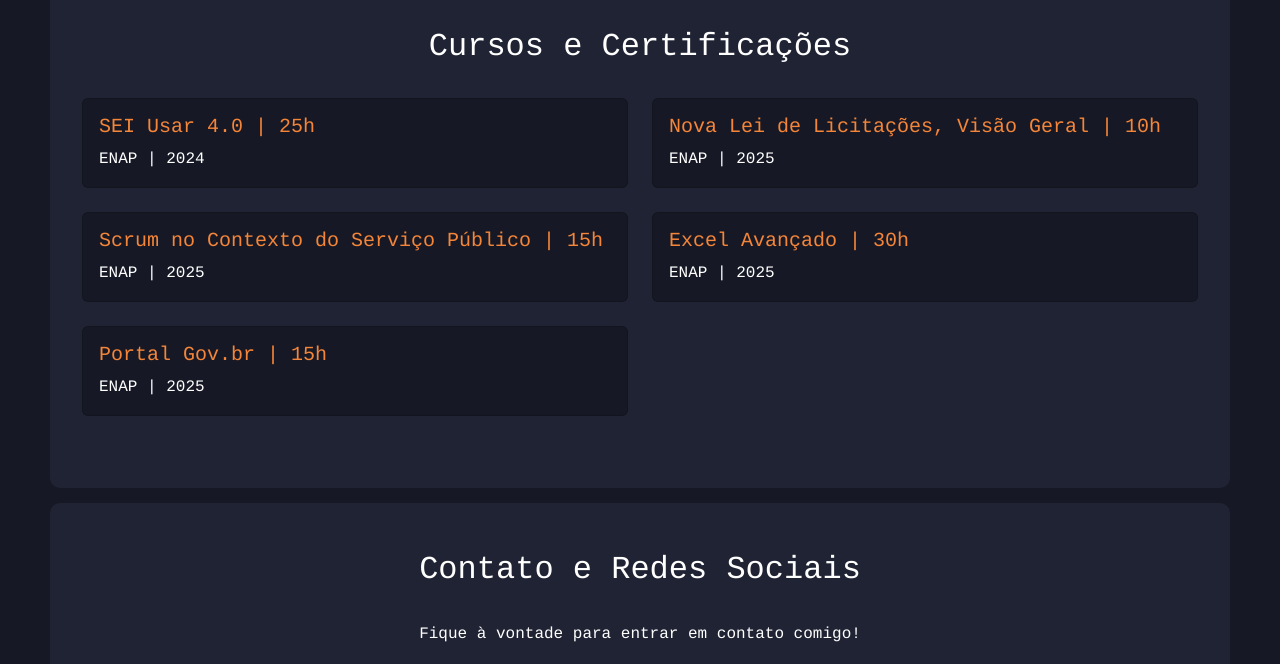
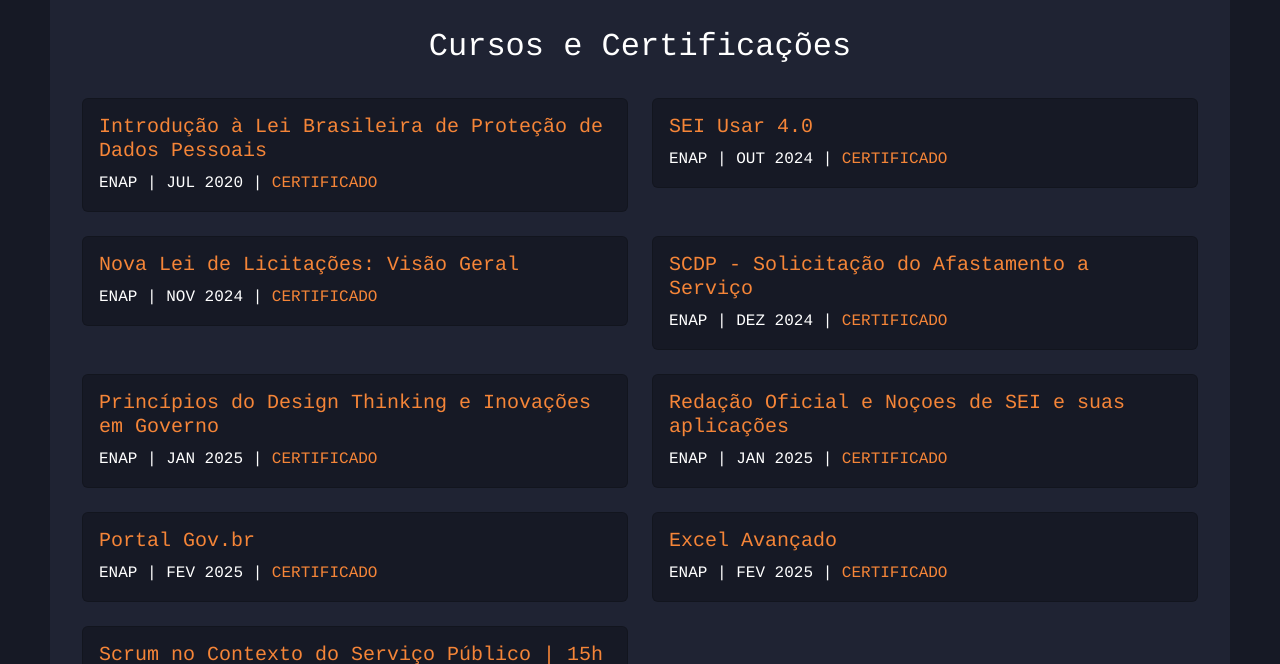
Before and after one commit to Natanzin/Natanzin, a plain HTML site: page index.html in a window 1280 px wide. Shown: the part 1670-2334 px from the top of the page. Drawn offline with nearby package versions, Linux system fonts and the light colour scheme; a web font is replaced by a local one.

Commit message:
ajuste nos certificados dos cursos

```diff
--- a/index.html
+++ b/index.html
@@ -258,16 +258,64 @@
                     <div class="col-md-6">
                         <div class="card mb-4">
                             <div class="card-body">
-                                <h5 class="card-title">SEI Usar 4.0 | 25h</h5>
-                                <p class="card-text">ENAP | 2024</p>
+                                <h5 class="card-title">Introdução à Lei Brasileira de Proteção de Dados Pessoais</h5>
+                                <p class="card-text">ENAP | JUL 2020 | <a class="cert-link" href="./assets/docs/certificados/introducao_a_lei_brasileira_de_protecao_de_dados_pessoais_turma_jul2020_certificado.pdf">Certificado</a></p>
                             </div>
                         </div>
                     </div>
                     <div class="col-md-6">
                         <div class="card mb-4">
                             <div class="card-body">
-                                <h5 class="card-title">Nova Lei de Licitações, Visão Geral | 10h</h5>
-                                <p class="card-text">ENAP | 2025</p>
+                                <h5 class="card-title">SEI Usar 4.0</h5>
+                                <p class="card-text">ENAP | OUT 2024 | <a href="./assets/docs/certificados/sei_usar_40_turma_out2024_certificado.pdf" class="cert-link">certificado</a></p>
+                            </div>
+                        </div>
+                    </div>
+                    <div class="col-md-6">
+                        <div class="card mb-4">
+                            <div class="card-body">
+                                <h5 class="card-title">Nova Lei de Licitações: Visão Geral</h5>
+                                <p class="card-text">ENAP | NOV 2024 | <a href="./assets/docs/certificados/nova_lei_de_licitacoes_visao_geral_turma_nov2024_certificado.pdf" class="cert-link">certificado</a></p>
+                            </div>
+                        </div>
+                    </div>
+                    <div class="col-md-6">
+                        <div class="card mb-4">
+                            <div class="card-body">
+                                <h5 class="card-title">SCDP - Solicitação do Afastamento a Serviço</h5>
+                                <p class="card-text">ENAP | DEZ 2024 | <a href="./assets/docs/certificados/scdp_solicitacao_do_afastamento_a_servico_turma_dez2024_certificado.pdf" class="cert-link">certificado</a></p>
+                            </div>
+                        </div>
+                    </div>
+                    <div class="col-md-6">
+                        <div class="card mb-4">
+                            <div class="card-body">
+                                <h5 class="card-title">Princípios do Design Thinking e Inovações em Governo</h5>
+                                <p class="card-text">ENAP | JAN 2025 | <a href="./assets/docs/certificados/principios_do_design_thinking_e_inovacao_em_governo_turma_jan2025_certificado.pdf" class="cert-link">certificado</a></p>
+                            </div>
+                        </div>
+                    </div>
+                    <div class="col-md-6">
+                        <div class="card mb-4">
+                            <div class="card-body">
+                                <h5 class="card-title">Redação Oficial e Noçoes de SEI e suas aplicações</h5>
+                                <p class="card-text">ENAP | JAN 2025 | <a href="./assets/docs/certificados/redacao_oficial_e_nocoes_de_sei_e_suas_aplicacoes_turma_jan2025_certificado.pdf" class="cert-link">certificado</a></p>
+                            </div>
+                        </div>
+                    </div>
+                    <div class="col-md-6">
+                        <div class="card mb-4">
+                            <div class="card-body">
+                                <h5 class="card-title">Portal Gov.br</h5>
+                                <p class="card-text">ENAP | FEV 2025 | <a href="./assets/docs/certificados/portal_govbr_turma_fev2025_certificado.pdf" class="cert-link">certificado</a></p>
+                            </div>
+                        </div>
+                    </div>
+                    <div class="col-md-6">
+                        <div class="card mb-4">
+                            <div class="card-body">
+                                <h5 class="card-title">Excel Avançado</h5>
+                                <p class="card-text">ENAP | FEV 2025 | <a href="./assets/docs/certificados/excel_avancado_turma_fev2025_certificado.pdf" class="cert-link">certificado</a></p>
                             </div>
                         </div>
                     </div>
@@ -275,23 +323,7 @@
                         <div class="card mb-4">
                             <div class="card-body">
                                 <h5 class="card-title">Scrum no Contexto do Serviço Público | 15h</h5>
-                                <p class="card-text">ENAP | 2025</p>
-                            </div>
-                        </div>
-                    </div>
-                    <div class="col-md-6">
-                        <div class="card mb-4">
-                            <div class="card-body">
-                                <h5 class="card-title">Excel Avançado | 30h</h5>
-                                <p class="card-text">ENAP | 2025</p>
-                            </div>
-                        </div>
-                    </div>
-                    <div class="col-md-6">
-                        <div class="card mb-4">
-                            <div class="card-body">
-                                <h5 class="card-title">Portal Gov.br | 15h</h5>
-                                <p class="card-text">ENAP | 2025</p>
+                                <p class="card-text">ENAP | MAR 2025 | <a href="./assets/docs/certificados/scrum_no_contexto_do_servico_publico_turma_mar2025_certificado.pdf" class="cert-link">certificado</a></p>
                             </div>
                         </div>
                     </div>
@@ -303,7 +335,7 @@
             <div class="container">
                 <h2 class="text-center">Contato e Redes Sociais</h2>
                 <div class="row">
-                    <div class="col-md-8 mx-auto">
+                    <div class="col-md-10 mx-auto">
                         <p class="text-center">Fique à vontade para entrar em contato comigo!</p>
                         <div class="text-center mt-4">
                             <a href="https://wa.me/5561999532526?text=Ol%C3%A1!" class="social-icon"><i
--- a/style.css
+++ b/style.css
@@ -93,16 +93,23 @@
     color: var(--color-font);
 }
 
-.social-icon {
-    color: var(--laranja);
-}
-
 .card {
     background-color: var(--cinza-azulado);
     color: var(--color-font);
 }
 
-.card-title {
+.cert-link {
+    color: var(--laranja);
+    text-decoration: none;
+    text-transform: uppercase;
+}
+.cert-link:hover {
+    color: var(--laranja);
+    text-decoration: underline;
+    text-transform: uppercase;
+}
+
+.card-title, .social-icon {
     color: var(--laranja);
 }
 
```
Also changed, not shown: 9 other files.
